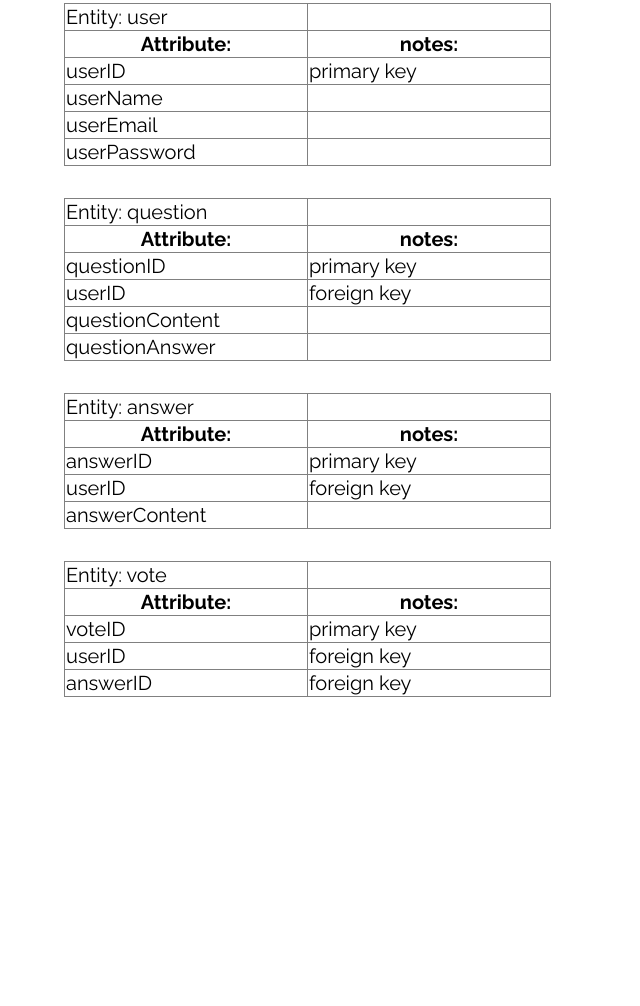
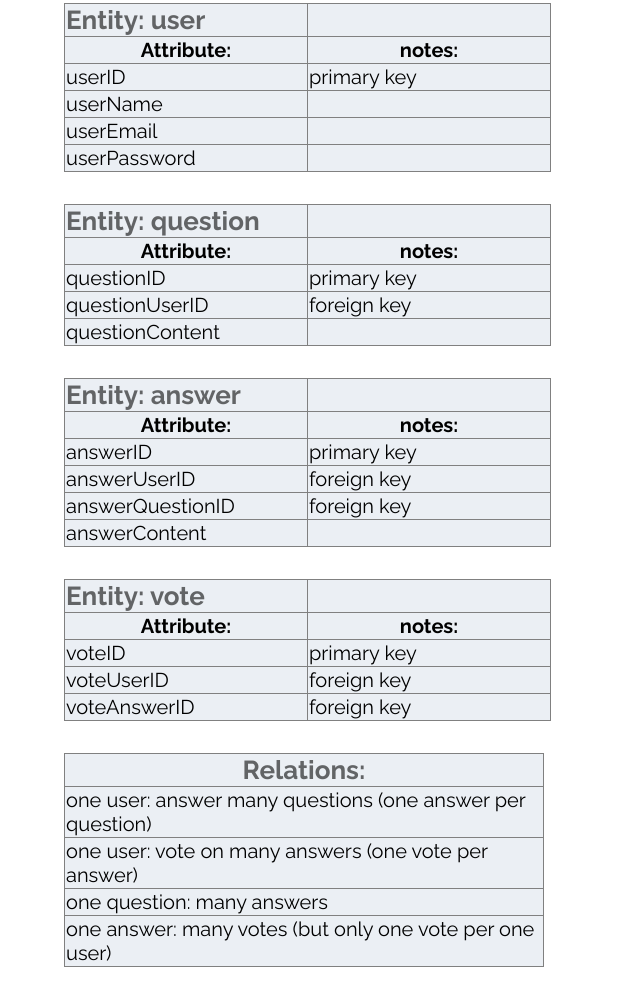
Before and after one commit to JaerenTredway/data-design, a plain HTML site: page epic/conceptual-model.html in a window 1280 px wide. Shown: the part 276-1282 px from the top of the page, without its empty margins (0-640 px from the left). Before the commit the page ends 1037 px from the top, so only its background shows below. Drawn offline with Linux system fonts and the light colour scheme.

Commit message:
Modified ID names.

```diff
--- a/epic/conceptual-model.html
+++ b/epic/conceptual-model.html
@@ -20,11 +20,10 @@
     <h2>Entities and Attributes</h2>
 
     <table>
-      <thead>
       <tr>
-          <td>Entity: user</td>
+          <td class="tableHead">Entity: user</td>
+          <td></td>
       </tr>
-      </thead>
       <tr>
         <th>Attribute:</th>
         <th>notes:</th>
@@ -48,11 +47,10 @@
     </table>
 
     <table>
-      <thead>
       <tr>
-          <td>Entity: question</td>
+          <td class="tableHead">Entity: question</td>
+          <td></td>
       </tr>
-      </thead>
       <tr>
         <th>Attribute:</th>
         <th>notes:</th>
@@ -62,25 +60,20 @@
         <td>primary key</td>
       </tr>
       <tr>
-        <td>userID</td>
+        <td>questionUserID</td>
         <td>foreign key</td>
       </tr>
       <tr>
         <td>questionContent</td>
         <td></td>
       </tr>
-      <tr>
-        <td>questionAnswer</td>
-        <td></td>
-      </tr>
     </table>
 
     <table>
-      <thead>
       <tr>
-          <td>Entity: answer</td>
+          <td class="tableHead">Entity: answer</td>
+          <td></td>
       </tr>
-      </thead>
       <tr>
         <th>Attribute:</th>
         <th>notes:</th>
@@ -90,9 +83,14 @@
         <td>primary key</td>
       </tr>
       <tr>
-        <td>userID</td>
+        <td>answerUserID</td>
         <td>foreign key</td>
       </tr>
+      <tr>
+        <td>answerQuestionID</td>
+        <td>foreign key</td>
+      </tr>
+      <tr>
       <tr>
         <td>answerContent</td>
         <td></td>
@@ -100,11 +98,9 @@
     </table>
 
     <table>
-      <thead>
       <tr>
-          <td>Entity: vote</td>
-        </tr>
-      </thead>
+        <td class="tableHead">Entity: vote</td>
+        <td></td>
       <tr>
         <th>Attribute:</th>
         <th>notes:</th>
@@ -114,15 +110,32 @@
         <td>primary key</td>
       </tr>
       <tr>
-        <td>userID</td>
+        <td>voteUserID</td>
         <td>foreign key</td>
       </tr>
       <tr>
-        <td>answerID</td>
+        <td>voteAnswerID</td>
         <td>foreign key</td>
       </tr>
     </table>
 
+    <table class="relations">
+      <tr>
+        <th class="tableHead">Relations:</th>
+      </tr>
+      <tr>
+        <td>one user: answer many questions (one answer per question)</td>
+      </tr>
+      <tr>
+        <td>one user: vote on many answers (one vote per answer)</td>
+      </tr>
+      <tr>
+        <td>one question:  many answers</td>
+      </tr>
+      <tr>
+        <td>one answer:  many votes (but only one vote per one user)</td>
+      </tr>
+    </table>
 
   </body>
 </html>
--- a/epic/style.css
+++ b/epic/style.css
@@ -2,6 +2,17 @@ table, th, td {
   border: 1px solid grey;
   border-collapse: collapse;
   font-size: 1.25rem;
+}
+
+table {
+  margin-top: 2rem;
+  background-color: #ebeff4;
+}
+
+.tableHead {
+  font-weight: bold;
+  font-size: 26px;
+  color: #626466;
 }
 
 td {
@@ -21,6 +32,6 @@ p {
   font-size: 1.25rem;
 }
 
-table {
-  margin-top: 2rem;
+.relations {
+  width: 30rem;
 }
```
Lines whose indentation alone changed are shown as unchanged.
